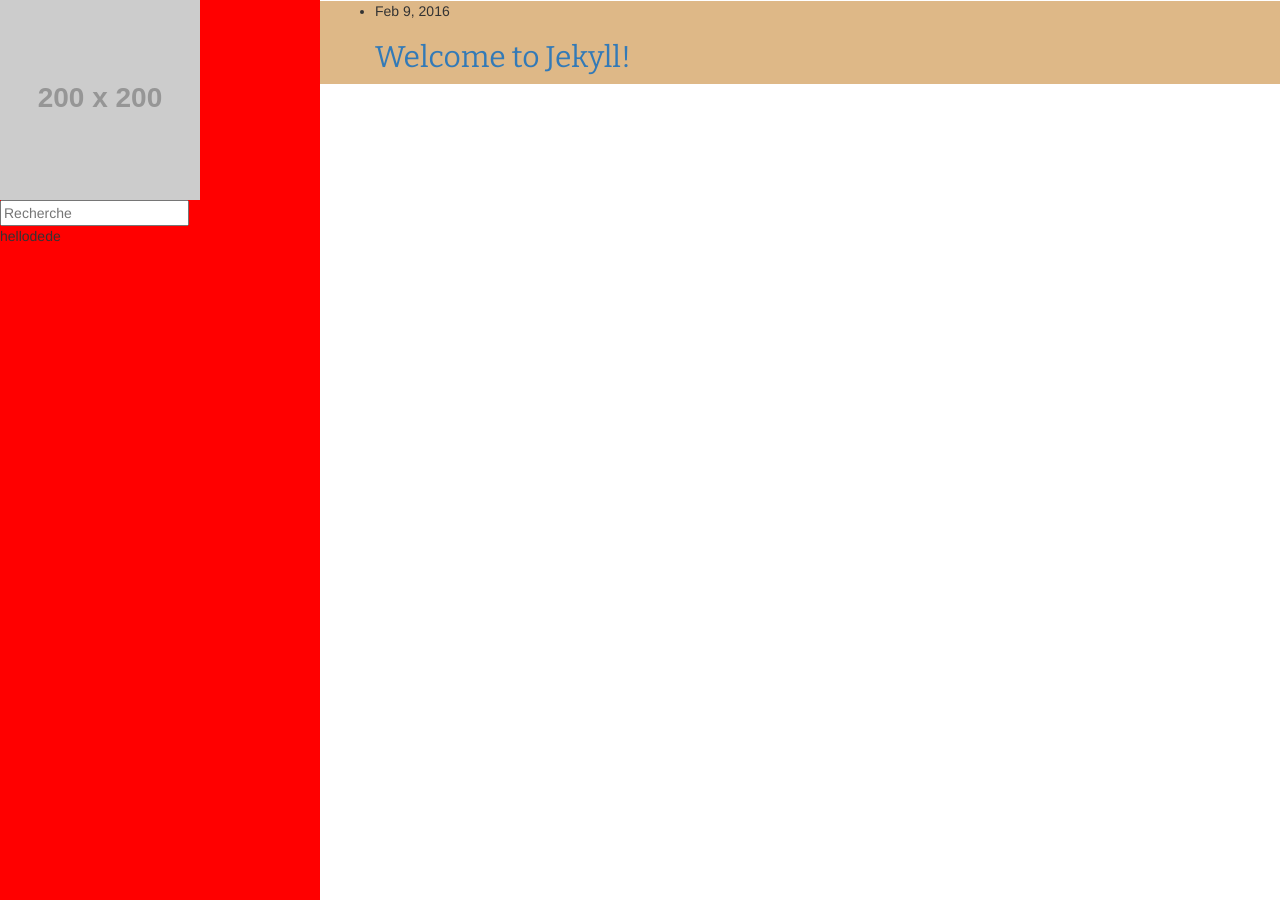
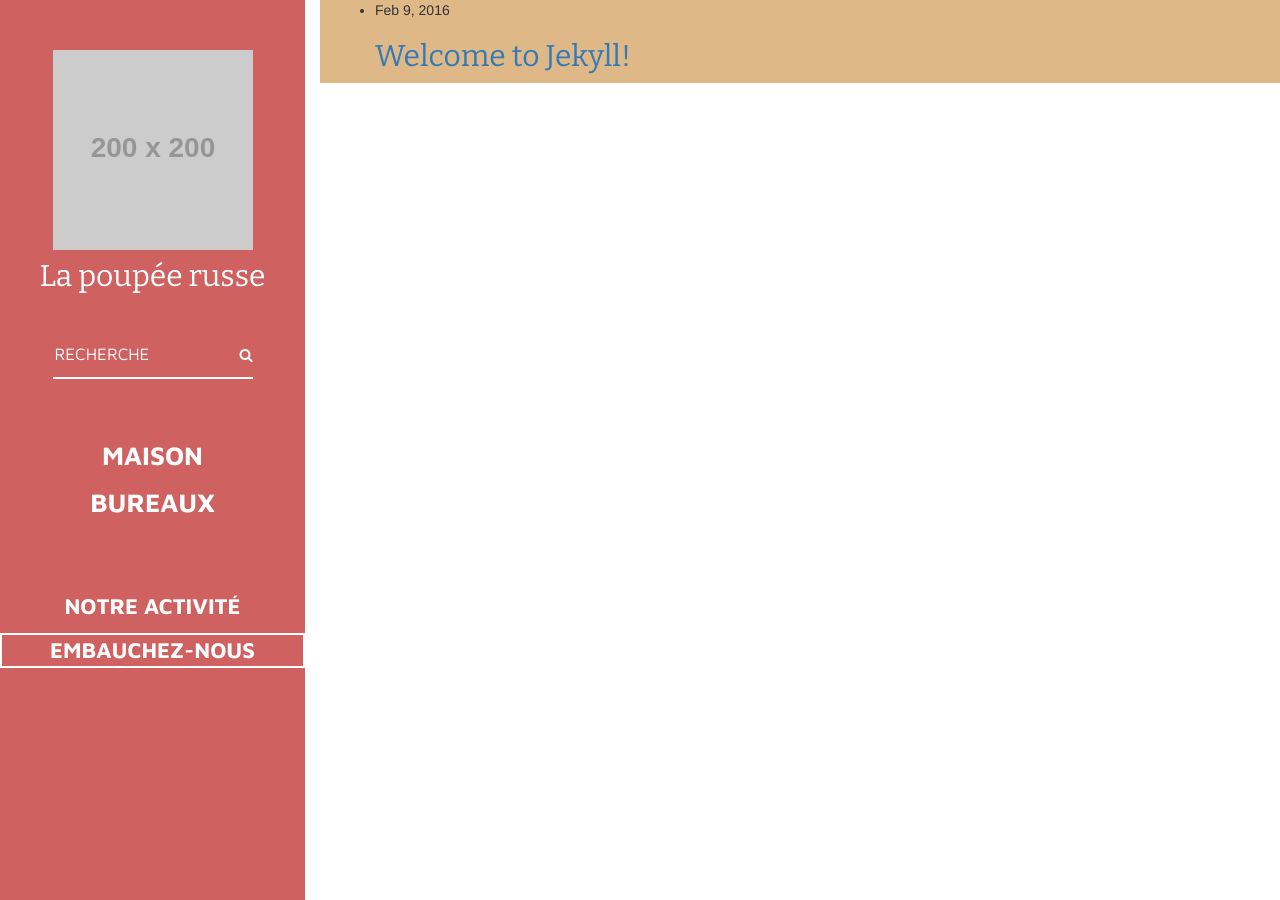
Before and after one commit to Koroeskohr/la-poupee-russe, a Jekyll site: the page built from index.html, in a window 1280 px wide. Built offline with Jekyll 4.4.1, drawn with Linux system fonts in a browser that asks for light colours; nearby versions of some CDN libraries.

Commit message:
Plus d'intégration

```diff
--- a/_includes/header.html
+++ b/_includes/header.html
@@ -1,16 +1,26 @@
-  <div class="col-sm-3">
 <header>
   <div class="logo">
     <img src="http://placehold.it/200x200" alt="Logo">
+    <h1>La poupée russe</h1>
   </div>
+
   <div class="search">
     <input type="text" placeholder="Recherche" />
+    <a href="#">
+      <i class="fa fa-search"></i>
+    </a>
   </div>
   <nav>
-        hellodede
+    <div class="categories">
+      <a href="/maison">Maison</a>
+      <a href="/bureaux">Bureaux</a>
+    </div>
+    <div class="corporate">
+      <a href="/notre-activite">Notre activité</a>
+      <a href="/notre-activite#contact" class="button">Embauchez-nous</a>
+    </div>
   </nav>
 </header>
-  </div>
 
 
 
@@ -20,13 +30,6 @@
     <a class="site-title" href="{{ site.baseurl }}/">{{ site.title }}</a>
 
     <nav class="site-nav">
-      <a href="#" class="menu-icon">
-        <svg viewBox="0 0 18 15">
-          <path fill="#424242" d="M18,1.484c0,0.82-0.665,1.484-1.484,1.484H1.484C0.665,2.969,0,2.304,0,1.484l0,0C0,0.665,0.665,0,1.484,0 h15.031C17.335,0,18,0.665,18,1.484L18,1.484z"/>
-          <path fill="#424242" d="M18,7.516C18,8.335,17.335,9,16.516,9H1.484C0.665,9,0,8.335,0,7.516l0,0c0-0.82,0.665-1.484,1.484-1.484 h15.031C17.335,6.031,18,6.696,18,7.516L18,7.516z"/>
-          <path fill="#424242" d="M18,13.516C18,14.335,17.335,15,16.516,15H1.484C0.665,15,0,14.335,0,13.516l0,0 c0-0.82,0.665-1.484,1.484-1.484h15.031C17.335,12.031,18,12.696,18,13.516L18,13.516z"/>
-        </svg>
-      </a>
 
       <div class="trigger">
         {% for my_page in site.pages %}
--- a/_layouts/default.html
+++ b/_layouts/default.html
@@ -8,7 +8,7 @@
     {% include header.html %}
 
     <div class="content col-sm-9 col-sm-offset-3">
-      <main role="main" >
+      <main role="main">
         {{ content }}
       </main>
     </div>
--- a/_sass/_base.scss
+++ b/_sass/_base.scss
@@ -23,7 +23,7 @@ h1, h2, h3, h4, h5, h6 {
 }
 
 h1, h2 {
-    font-family: Bitter;
+    font-family: $title-font-family;
 }
 
 /**
--- a/_sass/_header.scss
+++ b/_sass/_header.scss
@@ -1,8 +1,100 @@
 header {
-  width: 25%;
+  width: calc(25% - 15px);
+  height: 100%;
+  min-height: 500px;
   position: fixed;
-  height: 100%;
   left: 0;
   top: 0;
-  background: red;
+  padding-top: 5.0rem;
+  text-align: center;
+  background: $red;
+  & h1 {
+    color: #fff;
+    font-size: 3.0rem;
+    margin-top: 1.0rem;
+  }
 }
+
+
+nav a {
+  color: #FFF;
+  display: block;
+  font-family: $sans-font-family;
+  font-weight: 800;
+  font-size: 2.6rem;
+  text-transform: uppercase;
+
+  &:hover, &:active, &:visited {
+    color: #fff;
+  }
+
+  &:hover {
+
+  }
+}
+
+.logo {
+  margin-bottom: 4.0rem;
+}
+
+.search {
+  border-bottom: solid 2px #fff;
+  margin: 0 auto;
+  height: 4.6rem;
+  max-width: 200px;
+
+  margin-bottom: 5.8rem;
+  text-align: left;
+  display: flex;
+  justify-content: space-between;
+  align-items: center;
+
+  & .fa {
+    color: #fff;
+  }
+
+  & input {
+    background-color: $red;
+    border: none;
+    width: 80%;
+    height: 80%;
+    color: #fff;
+
+    &::-webkit-input-placeholder {
+      color: #fff;
+      font-family: $sans-font-family;
+      font-size: 1.7rem;
+      text-transform: uppercase;
+    }
+    &::-moz-placeholder {
+      color: #fff;
+      font-family: $sans-font-family;
+      font-size: 1.5rem;
+      text-transform: uppercase;
+    }
+
+    &:focus {
+      outline: none;
+      box-shadow: darken($red, 20%) 0 0 5px, darken($red, 20%) 0 0 3px inset;
+    }
+  }
+}
+
+
+.categories {
+  margin-bottom: 7.0rem;
+  & a {
+    margin-bottom: 1.0rem;
+  }
+}
+
+.corporate {
+  & a {
+    font-size: 2.2rem;
+    margin-bottom: 1.0rem;
+  }
+
+  & .button {
+    border: solid 2px #fff;
+  }
+}
```
Lines whose indentation alone changed are shown as unchanged.
